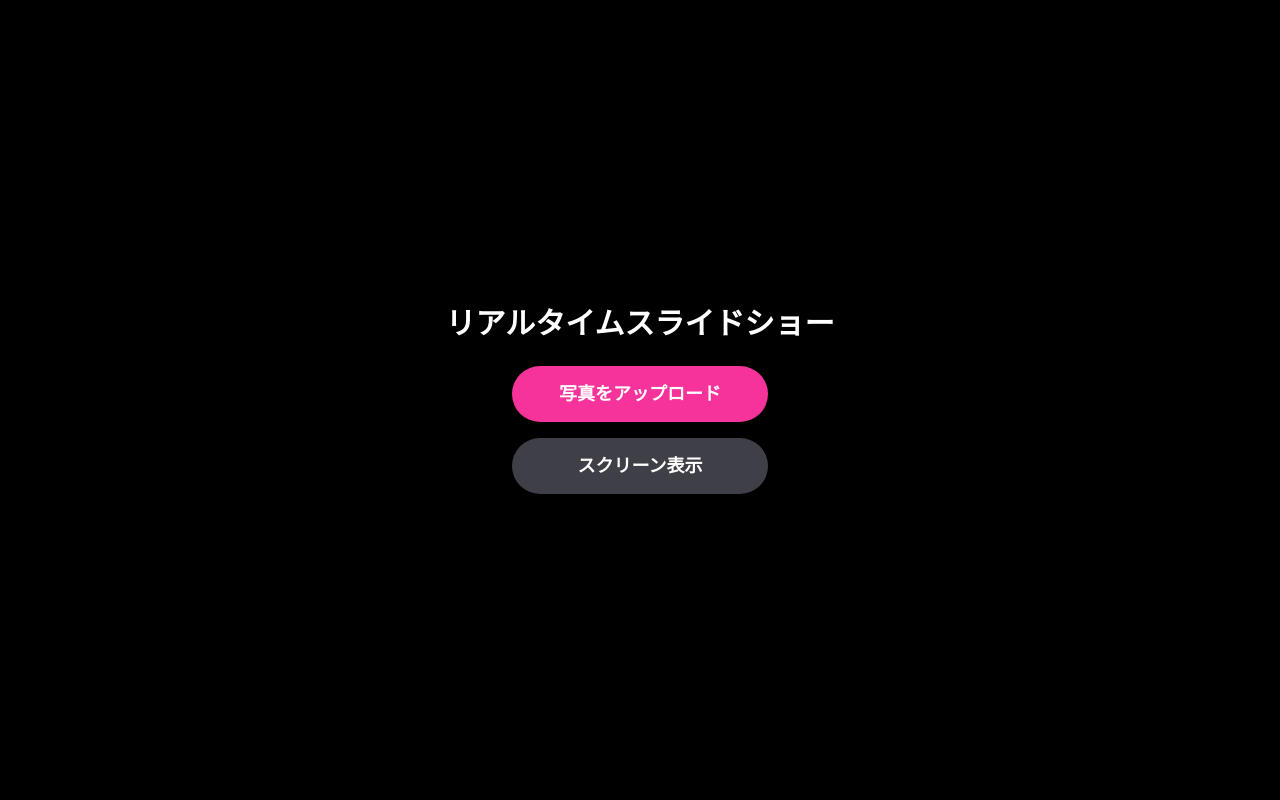
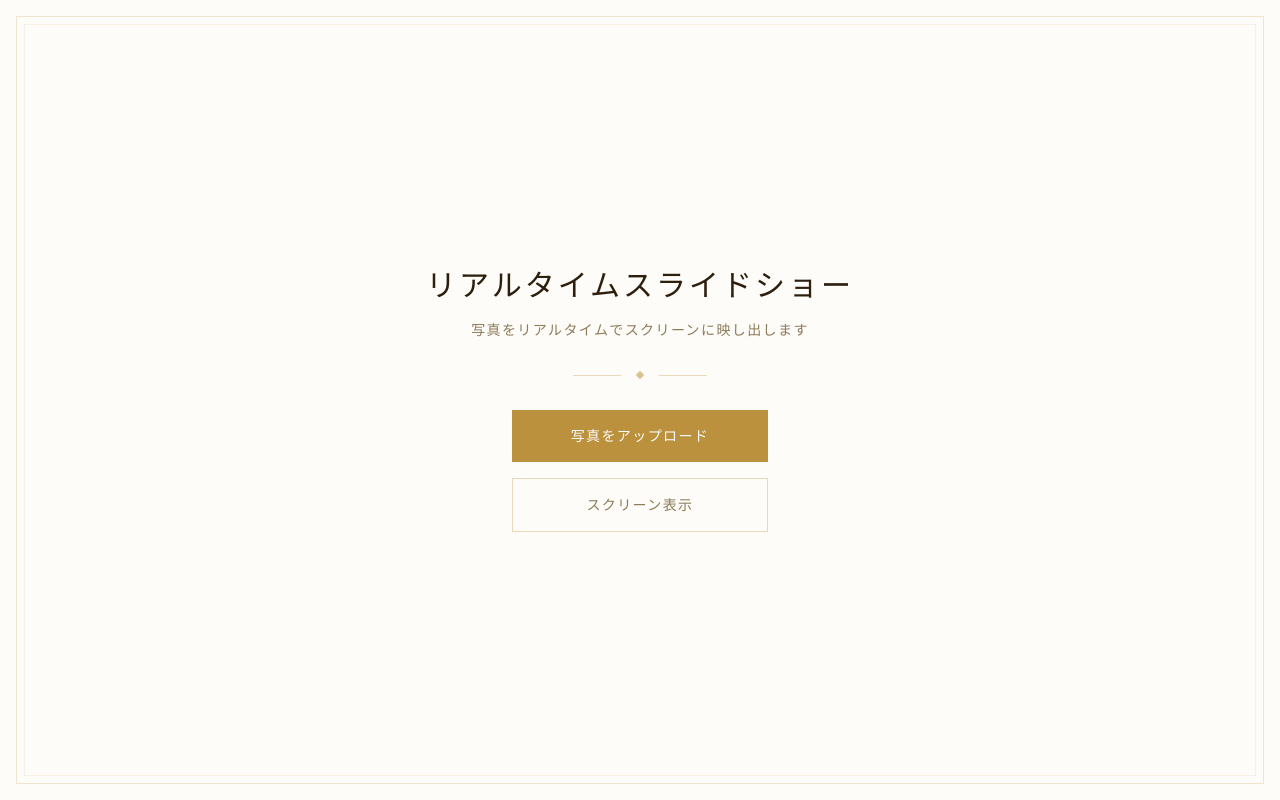
Before and after one commit to horii203/realtime-slide, a Next.js app: page / in a window 1280 px wide. Built offline with nearby package versions, Linux system fonts and the light colour scheme; a web font is replaced by a local one.

Commit message:
デザイン調整
Co-authored-by: Copilot <copilot@github.com>

```diff
--- a/app/globals.css
+++ b/app/globals.css
@@ -24,6 +24,32 @@
   }
 }
 
+@keyframes fade-in {
+  from {
+    opacity: 0;
+  }
+  to {
+    opacity: 1;
+  }
+}
+
+@keyframes fade-out {
+  from {
+    opacity: 1;
+  }
+  to {
+    opacity: 0;
+  }
+}
+
+.animate-fade-in {
+  animation: fade-in 0.2s ease-out both;
+}
+
+.animate-fade-out {
+  animation: fade-out 0.2s ease-in both;
+}
+
 body {
   background: var(--background);
   color: var(--foreground);
--- a/app/page.tsx
+++ b/app/page.tsx
@@ -2,24 +2,47 @@ import Link from "next/link";
 
 export default function Home() {
   return (
-    <main className="flex flex-col items-center justify-center min-h-screen gap-6 bg-black">
-      <h1 className="text-white text-3xl font-bold">
+    <main className="relative min-h-screen flex items-center justify-center overflow-hidden bg-background">
+      {/* 装飾フレーム */}
+      <div className="absolute inset-4 border border-primary/20 pointer-events-none" />
+      <div className="absolute inset-6 border border-primary/10 pointer-events-none" />
+
+      {/* コンテンツ */}
+      <div className="relative z-10 flex flex-col items-center gap-8 px-6 text-center">
+        {/* タイトル */}
+        <div className="flex flex-col items-center gap-4">
+          <h1 className="text-3xl tracking-widest text-foreground">
             リアルタイムスライドショー
           </h1>
+          <p className="text-muted-foreground text-sm tracking-widest">
+            写真をリアルタイムでスクリーンに映し出します
+          </p>
+        </div>
+
+        {/* デコレーションライン */}
+        <div className="flex items-center gap-4">
+          <div className="w-12 h-px bg-primary/30" />
+          <div className="w-1.5 h-1.5 rotate-45 bg-primary/50" />
+          <div className="w-12 h-px bg-primary/30" />
+        </div>
+
+        {/* ナビゲーション */}
         <div className="flex flex-col gap-4 w-64">
           <Link
             href="/upload"
-          className="flex items-center justify-center h-14 rounded-full bg-pink-500 text-white text-lg font-semibold"
+            className="group relative overflow-hidden px-10 py-4 bg-primary/90 hover:bg-primary transition-colors duration-300 text-primary-foreground tracking-widest text-sm text-center"
           >
-          写真をアップロード
+            <div className="absolute inset-0 -translate-x-full group-hover:translate-x-full transition-transform duration-700 bg-gradient-to-r from-transparent via-white/30 to-transparent" />
+            <span className="relative">写真をアップロード</span>
           </Link>
           <Link
             href="/screen"
-          className="flex items-center justify-center h-14 rounded-full bg-zinc-700 text-white text-lg font-semibold"
+            className="px-10 py-4 border border-primary/30 text-muted-foreground tracking-widest text-sm text-center hover:border-primary/60 hover:text-foreground transition-colors duration-300"
           >
             スクリーン表示
           </Link>
         </div>
+      </div>
     </main>
   );
 }
--- a/app/screen/page.tsx
+++ b/app/screen/page.tsx
@@ -129,9 +129,10 @@ export default function ScreenPage() {
       {reactions.map((r) => (
         <div
           key={r.id}
-          className="fixed bottom-8 text-5xl pointer-events-none select-none"
+          className="fixed bottom-8 pointer-events-none select-none"
           style={{
             left: `${r.x}%`,
+            fontSize: "4vw",
             animation: "float-up 3s linear forwards",
           }}
         >
--- a/app/upload/page.tsx
+++ b/app/upload/page.tsx
@@ -22,6 +22,15 @@ export default function UploadPage() {
     previewUrl: string;
   } | null>(null);
   const [showHelp, setShowHelp] = useState(true);
+  const [closingHelp, setClosingHelp] = useState(false);
+
+  function closeHelp() {
+    setClosingHelp(true);
+    setTimeout(() => {
+      setShowHelp(false);
+      setClosingHelp(false);
+    }, 200);
+  }
 
   async function sendReaction(emoji: string) {
     await fetch("/api/reaction", {
@@ -71,7 +80,7 @@ export default function UploadPage() {
           <h1 className="text-3xl tracking-widest text-foreground">
             写真をシェアしよう
           </h1>
-          <p className="text-muted-foreground leading-relaxed text-sm max-w-sm">
+          <p className="text-muted-foreground leading-relaxed text-base max-w-sm">
             写真をアップロードすると、
             <br />
             スクリーンに表示されます。
@@ -89,14 +98,14 @@ export default function UploadPage() {
           <div className="relative overflow-hidden px-10 py-4 bg-primary/90 hover:bg-primary transition-colors duration-300 rounded-sm">
             {/* シマーエフェクト */}
             <div className="absolute inset-0 -translate-x-full group-hover:translate-x-full transition-transform duration-700 bg-gradient-to-r from-transparent via-white/30 to-transparent" />
-            <span className="relative text-primary-foreground tracking-widest text-sm">
+            <span className="relative text-primary-foreground tracking-widest text-base">
               写真を選ぶ
             </span>
           </div>
         </label>
 
         {/* ステータス */}
-        <div className="min-h-5 text-sm">
+        <div className="min-h-5 text-base">
           {status === "uploading" && (
             <p className="text-muted-foreground animate-pulse tracking-wider">
               アップロード中...
@@ -112,7 +121,7 @@ export default function UploadPage() {
 
         {/* リアクション */}
         <div className="flex flex-col items-center gap-3 mt-2">
-          <p className="text-muted-foreground text-sm tracking-widest">
+          <p className="text-muted-foreground text-base tracking-widest">
             リアクションを送る
           </p>
           <div className="flex gap-5">
@@ -138,7 +147,7 @@ export default function UploadPage() {
         {/* 使い方ボタン */}
         <button
           onClick={() => setShowHelp(true)}
-          className="px-5 py-2 border border-primary/30 text-muted-foreground text-xs tracking-widest hover:border-primary/60 hover:text-foreground transition-colors mt-2"
+          className="px-5 py-2 border border-primary/30 text-muted-foreground text-base tracking-widest hover:border-primary/60 hover:text-foreground transition-colors mt-2"
         >
           使い方
         </button>
@@ -146,27 +155,31 @@ export default function UploadPage() {
 
       {/* 使い方モーダル */}
       {showHelp && (
-        <div className="fixed inset-0 z-50 flex items-center justify-center bg-black/70 px-6">
+        <div
+          className={`${closingHelp ? "animate-fade-out" : "animate-fade-in"} fixed inset-0 z-50 flex items-center justify-center bg-black/70 px-6`}
+        >
           <div className="bg-background w-full max-w-sm flex flex-col items-center gap-6 p-8">
-            <h2 className="tracking-widest text-foreground text-m">使い方</h2>
+            <h2 className="tracking-widest text-foreground text-base">
+              使い方
+            </h2>
             <ul className="flex flex-col gap-4 w-full">
               {HELP_STEPS.map((step, i) => (
                 <li key={i} className="flex items-start gap-3">
                   <span
-                    className="shrink-0 w-6 h-6 rounded-full flex items-center justify-center text-xs font-medium"
+                    className="shrink-0 w-6 h-6 rounded-full flex items-center justify-center text-xs font-medium mt-0.5"
                     style={{ backgroundColor: "#8c7b5a", color: "#f5ecd7" }}
                   >
                     {step.step}
                   </span>
-                  <p className="text-muted-foreground text-sm leading-relaxed">
+                  <p className="text-muted-foreground text-base leading-relaxed">
                     {step.text}
                   </p>
                 </li>
               ))}
             </ul>
             <button
-              onClick={() => setShowHelp(false)}
-              className="w-full py-3 bg-primary/90 hover:bg-primary text-primary-foreground text-sm tracking-widest transition-colors"
+              onClick={closeHelp}
+              className="w-full py-3 bg-primary/90 hover:bg-primary text-primary-foreground text-base tracking-widest transition-colors"
             >
               はじめる
             </button>
@@ -178,7 +191,7 @@ export default function UploadPage() {
       {pending && (
         <div className="fixed inset-0 z-50 flex items-center justify-center bg-black/70 px-6">
           <div className="bg-background w-full max-w-sm flex flex-col items-center gap-6 p-6">
-            <p className="tracking-widest text-sm text-foreground">
+            <p className="tracking-widest text-base text-foreground">
               この写真をアップロードしますか？
             </p>
             <img
@@ -189,13 +202,13 @@ export default function UploadPage() {
             <div className="flex gap-4 w-full">
               <button
                 onClick={cancelUpload}
-                className="flex-1 py-3 border border-primary/40 text-muted-foreground text-sm tracking-widest hover:bg-primary/5 transition-colors"
+                className="flex-1 py-3 border border-primary/40 text-muted-foreground text-base tracking-widest hover:bg-primary/5 transition-colors"
               >
                 キャンセル
               </button>
               <button
                 onClick={confirmUpload}
-                className="flex-1 py-3 bg-primary/90 hover:bg-primary text-primary-foreground text-sm tracking-widest transition-colors"
+                className="flex-1 py-3 bg-primary/90 hover:bg-primary text-primary-foreground text-base tracking-widest transition-colors"
               >
                 送信する
               </button>
```
Lines whose indentation alone changed are shown as unchanged.
